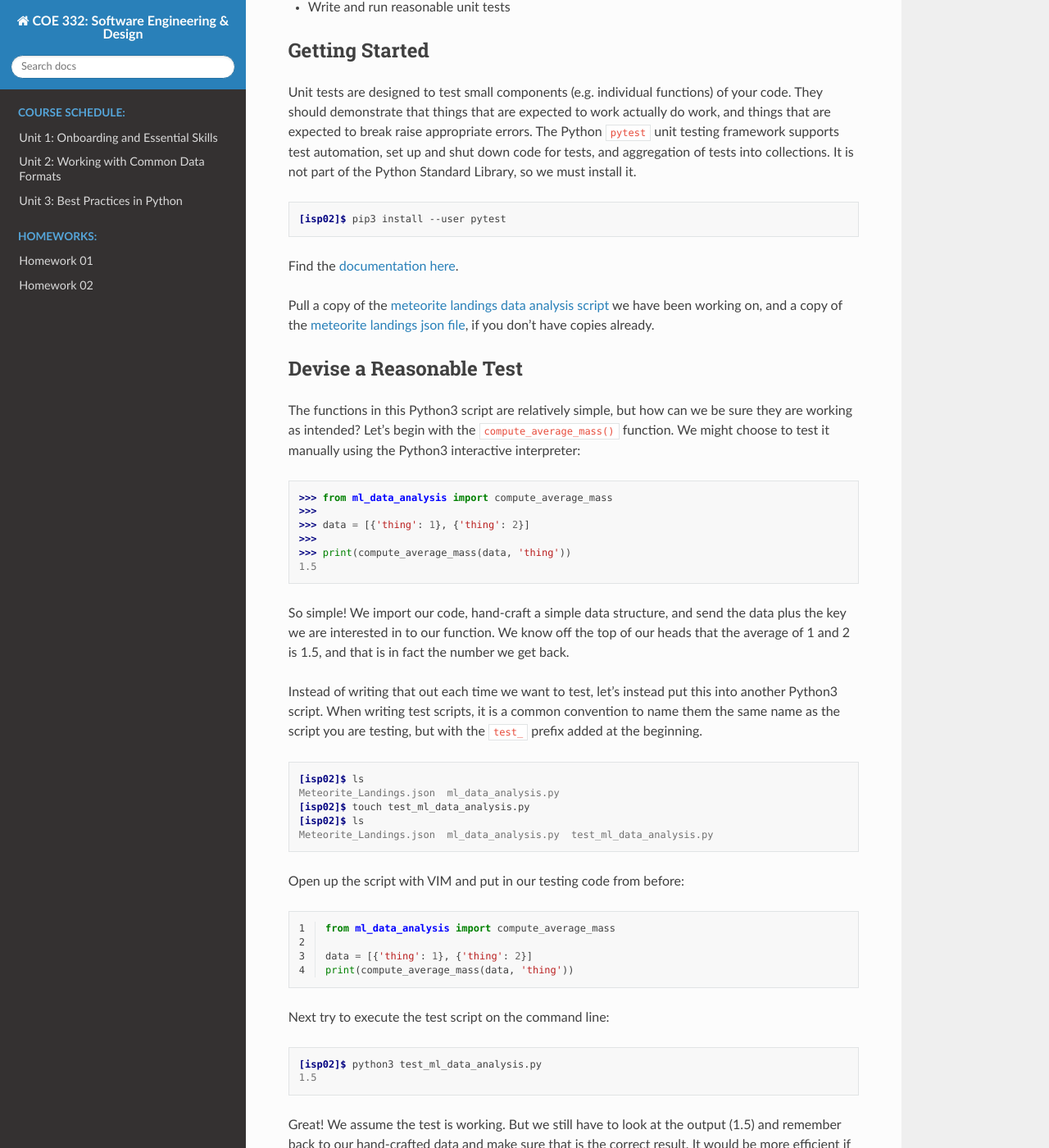
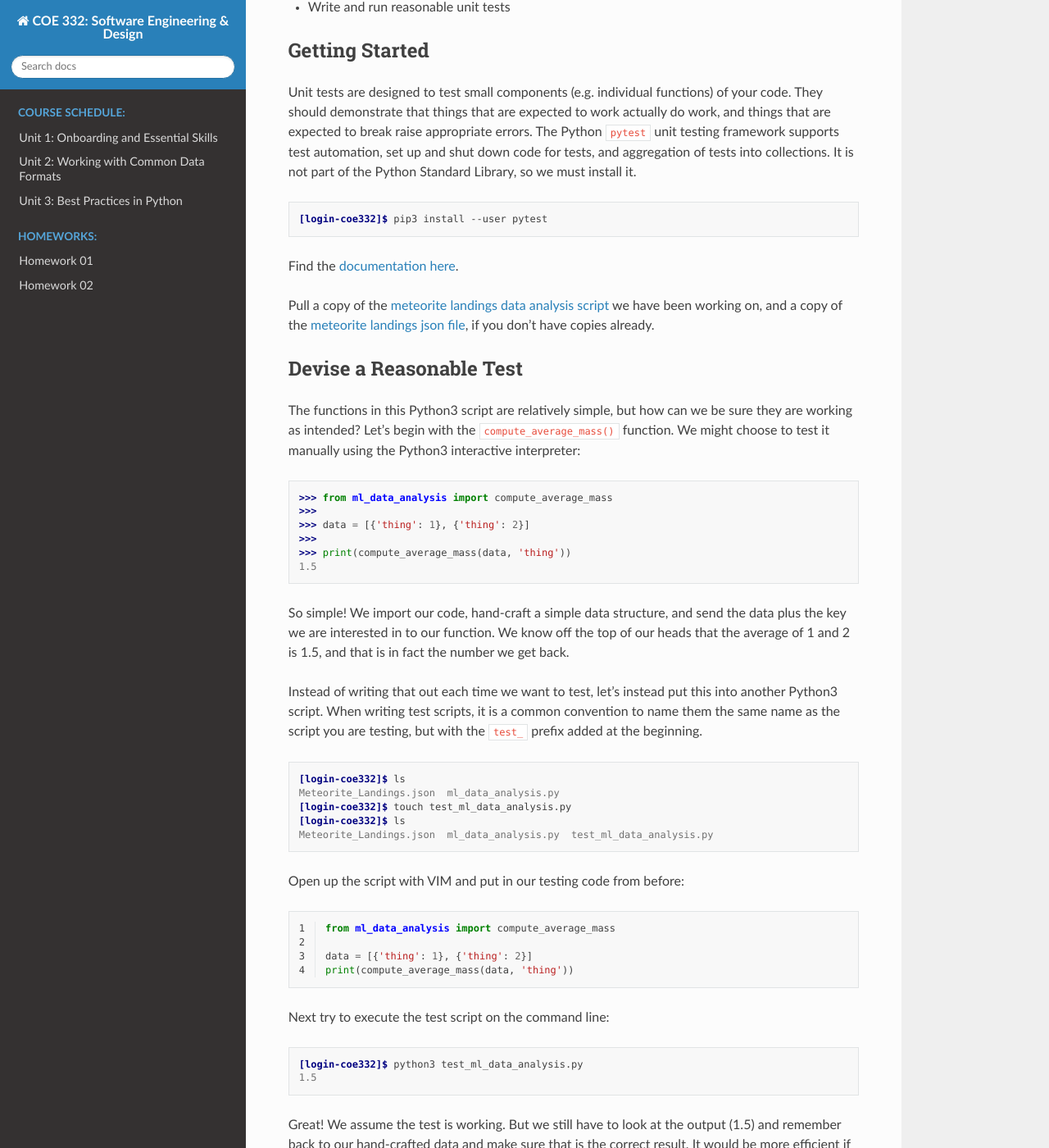
Before and after one commit to TACC/coe-332-sp23, a Sphinx documentation site: the page built from docs/unit03/unittest.rst, in a window 1280 px wide and 1400 px high, scrolled down 381 px. Shown: the whole window at 82% size. Built offline with Sphinx 7.4.7 and the Read the Docs theme 2.0.0, drawn with Linux system fonts in a browser that asks for light colours; some of the changed text lies outside the part shown.

Commit message:
Update unittest.rst

```diff
--- a/docs/unit03/unittest.rst
+++ b/docs/unit03/unittest.rst
@@ -26,7 +26,7 @@ not part of the Python Standard Library, so we must install it.
 
 .. code-block:: console
 
-   [isp02]$ pip3 install --user pytest
+   [login-coe332]$ pip3 install --user pytest
 
 Find the `documentation here <https://docs.pytest.org/en/7.0.x/>`_.
 
@@ -67,10 +67,10 @@ prefix added at the beginning.
 
 .. code-block:: console
 
-   [isp02]$ ls
+   [login-coe332]$ ls
    Meteorite_Landings.json  ml_data_analysis.py
-   [isp02]$ touch test_ml_data_analysis.py
-   [isp02]$ ls
+   [login-coe332]$ touch test_ml_data_analysis.py
+   [login-coe332]$ ls
    Meteorite_Landings.json  ml_data_analysis.py  test_ml_data_analysis.py
 
 
@@ -89,7 +89,7 @@ Next try to execute the test script on the command line:
 
 .. code-block:: console
 
-   [isp02]$ python3 test_ml_data_analysis.py
+   [login-coe332]$ python3 test_ml_data_analysis.py
    1.5
 
 Great! We assume the test is working. But we still have to look at the output
@@ -133,7 +133,7 @@ and there is an executable called ``pytest`` in your PATH:
 
 .. code-block:: console
 
-   [isp02]$ pytest --version
+   [login-coe332]$ pytest --version
    pytest 7.0.0
 
 
```
